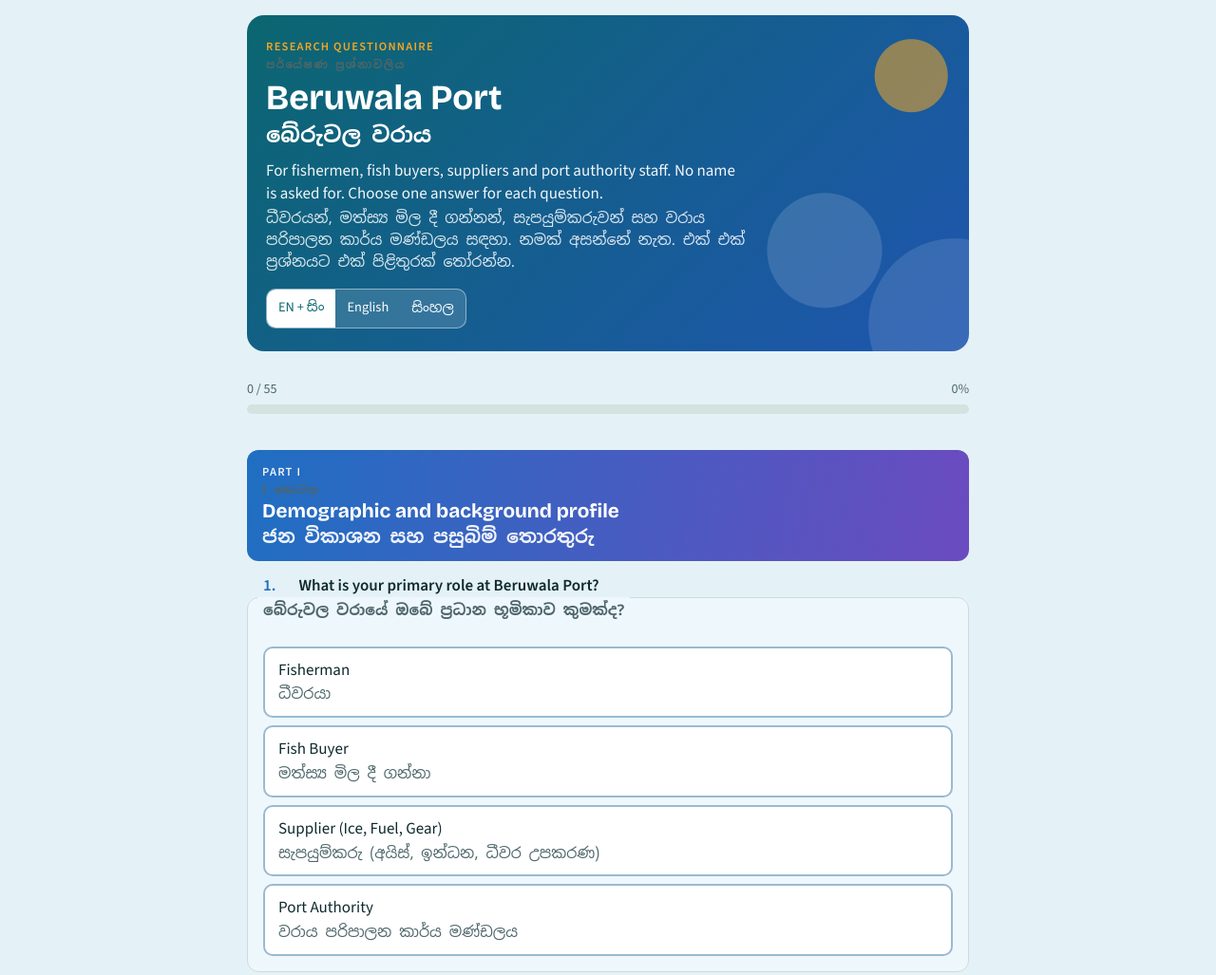
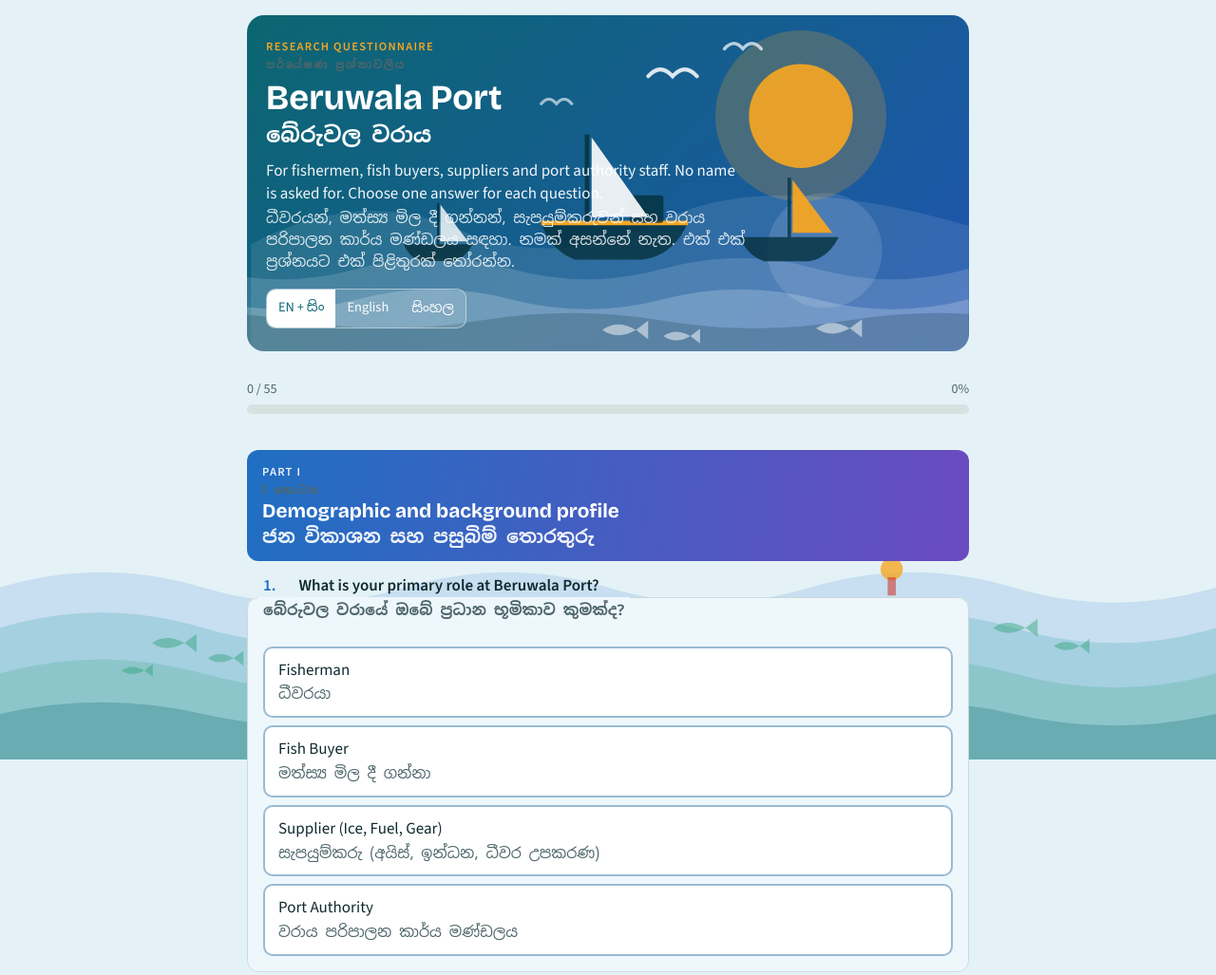
Before and after one commit to leogayan6841/Fisheries_Survey-, a plain HTML site: page index.html in a window 1280 px wide. Shown: the top 1027 px of the page at 95% size. Drawn offline with nearby package versions, Linux system fonts and the light colour scheme.

Commit message:
Add harbour scene banner and wave background
Co-Authored-By: Claude Sonnet 5.5 <noreply@anthropic.com>
Claude-Session: https://claude.ai/code/session_013pqoiGqRx8nScD3J9NT5j8

```diff
--- a/index.html
+++ b/index.html
@@ -202,6 +202,15 @@ html[data-lang="both"] .part-head h2 .si { opacity: 0.92; }
 .done { border-width: 2px; border-color: var(--leaf); background: color-mix(in srgb, var(--leaf) 12%, var(--surface)); }
 fieldset.q.missing { border-color: var(--coral); box-shadow: 0 0 0 2px var(--coral); }
 @media (prefers-reduced-motion: reduce) { .pt:has(input:checked) { transform: none; } }
+/* ---- Background art: harbour scene in the banner, waves along the page bottom ---- */
+.top {
+  background:
+    url("banner.svg") right bottom / auto 100% no-repeat,
+    radial-gradient(circle at 80% 70%, rgba(255,255,255,0.12) 0 60px, transparent 61px),
+    linear-gradient(135deg, var(--hero1), var(--hero2));
+}
+body::after { content: ""; position: fixed; left: 0; right: 0; bottom: 0; height: min(36vh, 320px); background: url("waves.svg") center bottom / cover no-repeat; pointer-events: none; z-index: -1; }
+.wrap { padding-bottom: 140px; }
 [hidden]{display:none!important}
 body{margin:0}
 </style>
```
Also changed, not shown: banner.svg (added), waves.svg (added).
